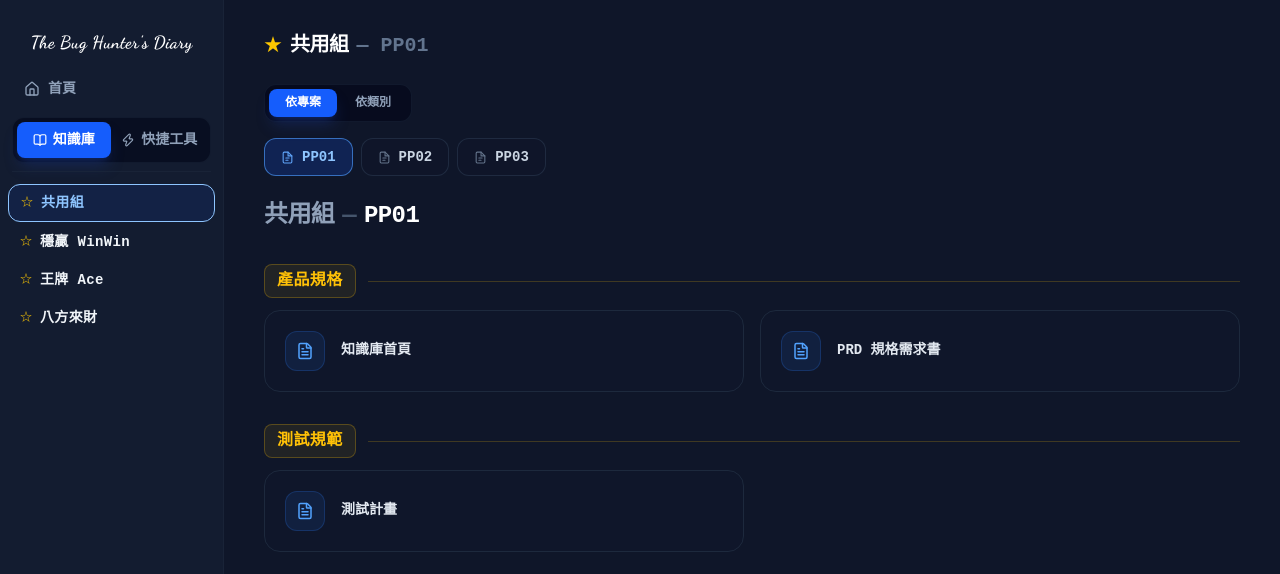
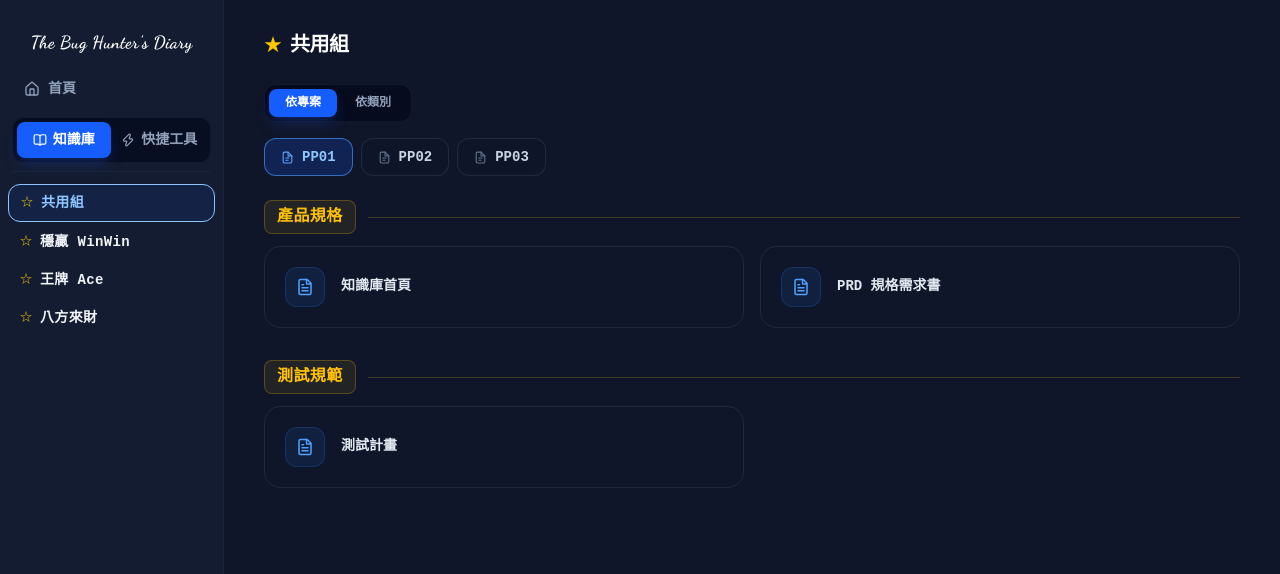
Before and after one commit to cloud52321/QA, a Next.js app: page / in a window 1280 px wide. Both pictures are taken after a click on the button "知識庫". Shown: the top 574 px of the page. Built offline with nearby package versions, Linux system fonts and the light colour scheme.

Commit message:
Add files via upload

```diff
--- a/src/app/LLMWiki.tsx
+++ b/src/app/LLMWiki.tsx
@@ -230,11 +230,10 @@ const LLMWiki: React.FC = () => {
 
     return (
       <div className="space-y-6">
-        {/* 標題 */}
+        {/* 上方標題 */}
         <div className="flex items-center gap-2">
           <span className="text-yellow-400 text-lg">★</span>
           <h2 className="text-xl font-extrabold text-white tracking-tight">{selectedStudio}</h2>
-          {mode === 'project' && <span className="text-slate-500 font-bold text-xl">— {selectedProject}</span>}
         </div>
 
         {/* 頂部 tab + 卡片列 */}
--- a/src/app/WikiComponents.tsx
+++ b/src/app/WikiComponents.tsx
@@ -94,11 +94,7 @@ export const WikiCardGrid: React.FC<{ groupKey: string; docs: WikiDoc[]; mode: M
     const sectionOrder = ['產品規格', '測試規範', '測試報告'] as const;
     return (
       <div className="space-y-8">
-        <h1 className="text-2xl font-extrabold text-white tracking-tight flex items-center gap-2">
-          <span className="text-slate-400">{studioName}</span>
-          <span className="text-slate-600">—</span>
-          <span>{groupKey}</span>
-        </h1>
+
         {sectionOrder.map(sec => {
           const filtered = docs.filter(d => d.section === sec);
           if (filtered.length === 0) return null;
```
